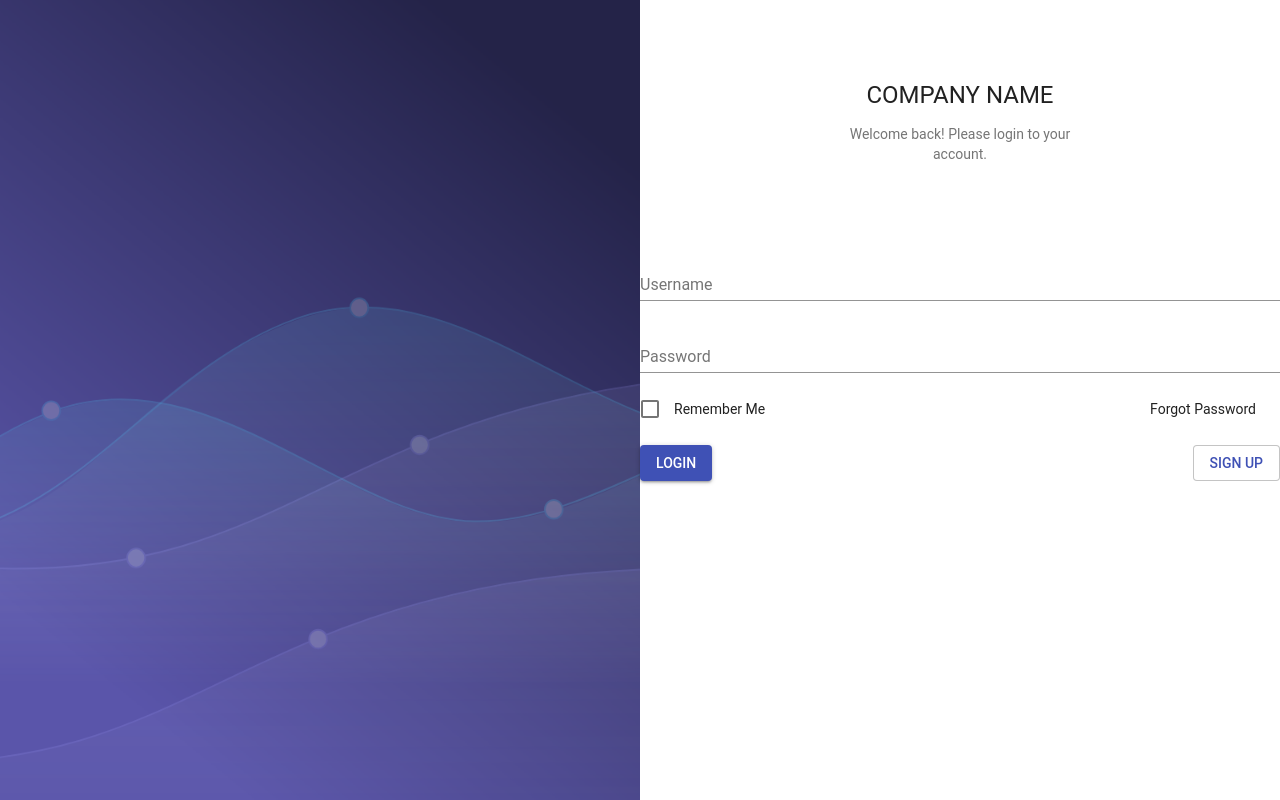
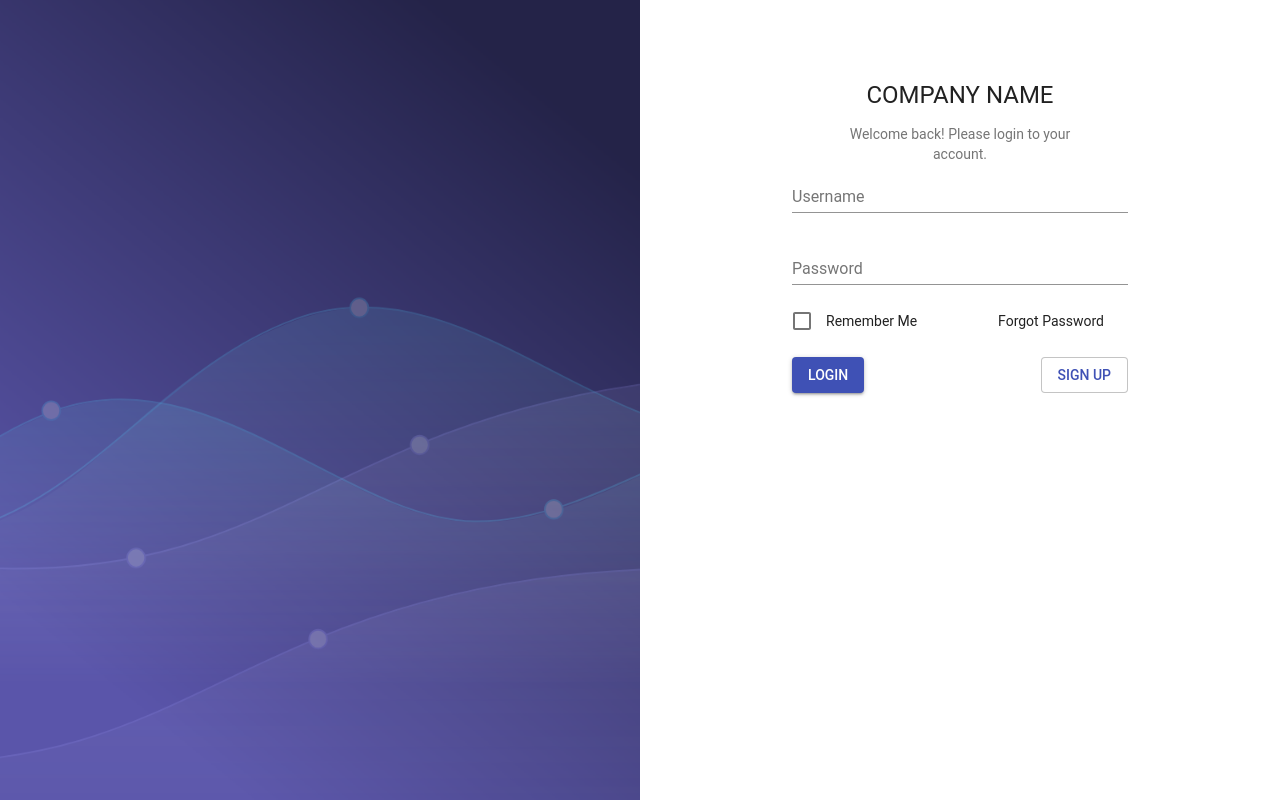
Before and after one commit to DaveDev813/whitelabel, a React (Create React App) app: page / in a window 1280 px wide. Built offline with nearby package versions, Linux system fonts and the light colour scheme.

Commit message:
Modified Formik

```diff
--- a/package.json
+++ b/package.json
@@ -20,7 +20,8 @@
     "react-router-dom": "^5.0.0",
     "react-scripts": "3.0.1",
     "styled-components": "^4.2.0",
-    "typescript": "3.4.5"
+    "typescript": "3.4.5",
+    "yup": "^0.27.0"
   },
   "scripts": {
     "start": "react-scripts start",
--- a/src/screens/SignInScreen.tsx
+++ b/src/screens/SignInScreen.tsx
@@ -1,6 +1,7 @@
 import React from "react";
 import { RouteComponentProps, withRouter } from "react-router";
-import { FormikProps, withFormik, FormikErrors } from "formik";
+import { Formik, FormikProps, withFormik, FormikErrors, FormikActions, Field } from "formik";
+import * as Yup from "yup";
 import LaunchContainer from "../containers/LaunchContainer";
 import LaunchTitle from "../components/LaunchTitle";
 
@@ -42,14 +43,8 @@ interface FormValues {
   username: '',
   password: ''
 }
-
-interface FormProps {
-  username: string,
-  password: string
-}
-
 const originalFields = (props: any & FormikProps<FormValues>) => {
-  const { handleChange, handleSubmit, errors } = props;
+  const { handleChange, handleSubmit, errors, isSubmitting } = props;
 
   return (
   <form onSubmit={handleSubmit}>
@@ -120,7 +115,7 @@ const originalFields = (props: any & FormikProps<FormValues>) => {
           type="submit"
           variant="contained"
           color="primary"
-          // disabled={isSubmitting}
+          disabled={isSubmitting}
         >
           Login
         </Button>
@@ -176,6 +171,21 @@ const MyForm = withFormik({
   }
 })(originalFields)
 
+const LoginSchema = Yup.object().shape({
+  username: Yup.string()
+    .min(2, 'Username too short.')
+    .max(20, 'Username too long.')
+    .required('Username required'),
+  password: Yup.string()
+    .required('Password required.')
+});
+
+const defaultValues = {
+  username: '',
+  password: ''
+}
+
+
 const SignInScreen: React.FC<{ classes: any } & RouteComponentProps> = ({
   classes,
   history
@@ -184,9 +194,127 @@ const SignInScreen: React.FC<{ classes: any } & RouteComponentProps> = ({
     <LaunchContainer>
         <div className={classes.paper}>
           <LaunchTitle subtitle="Welcome back! Please login to your account." />
+
+          {/* Forms */}
+          <Formik
+            initialValues={defaultValues}
+
+            {...history}
+
+            validationSchema={LoginSchema}
+
+            onSubmit={
+              (values: FormValues, actions: FormikActions<FormValues>) => {
+                console.log(values, actions)
+              actions.setSubmitting(false); // don't reload page
+              }
+            }
+
+            render={
+              ({
+                values,
+                errors,
+                status,
+                touched,
+                handleBlur,
+                handleChange,
+                handleSubmit,
+                isSubmitting
+              }) => (
+                <form onSubmit={handleSubmit}>
+                  <Grid container spacing={24}>
+                    <Grid item xs={12} sm={12}>
+                      <TextField
+                        // required
+                        id="username"
+                        name="username"
+                        label="Username"
+                        fullWidth
+                        autoComplete="username"
+                      />
+                      {errors.username ? <div style={{color: 'red'}}>{errors.username}</div> : null}
+                    </Grid>
+                    <Grid item xs={12} sm={12}>
+                      <TextField
+                        // required
+                        id="password"
+                        name="password"
+                        label="Password"
+                        type="password"
+                        fullWidth
+                        autoComplete="password"
+                      />
+                      {errors.password ? <div>{errors.password}</div> : null}
+                    </Grid>
+                  </Grid>
+
+                  <Grid
+                    container
+                    item
+                    xs={12}
+                    direction="row"
+                    justify="space-between"
+                    alignItems="center"
+                    spacing={24}
+                  >
+                    <Grid item>
+                      <FormControlLabel
+                        control={
+                          <Checkbox color="primary" name="saveAddress" value="yes" />
+                        }
+                        label="Remember Me"
+                      />
+                    </Grid>
+                    <Grid item>
+                      <Typography
+                        style={{ cursor: "pointer" }}
+                        onClick={() => history.push(`/forgot-password`)}
+                      >
+                        Forgot Password
+                      </Typography>
+                    </Grid>
+                  </Grid>
+
+                  <Grid
+                    container
+                    direction="row"
+                    justify="space-between"
+                    alignItems="baseline"
+                    spacing={24}
+                  >
+                    <Grid item>
+                      <Button
+                        type="submit"
+                        variant="contained"
+                        color="primary"
+                        disabled={isSubmitting}
+                      >
+                        Login
+                      </Button>
+                    </Grid>
+                    <Grid item>
+                      <Button
+                        type="button"
+                        variant="outlined"
+                        color="default"
+                        style={{
+                          color: "#3F51B5",
+                          backgroundColor: "#FFFFFF",
+                          outlineColor: "#3F51B5"
+                        }}
+                        onClick={() => history.push(`/signup`)}
+                      >
+                        Sign up
+                      </Button>
+                    </Grid>
+                  </Grid>
+                  <Grid />
+                </form>
+              )
+            }
+          />
         </div>
 
-        <MyForm {...classes} />
     </LaunchContainer>
   );
 };
--- a/src/screens/SignupScreen.tsx
+++ b/src/screens/SignupScreen.tsx
@@ -8,6 +8,7 @@ import { Theme, createStyles } from "@material-ui/core";
 import Grid from "@material-ui/core/Grid";
 import TextField from "@material-ui/core/TextField";
 import { RouteComponentProps, withRouter } from "react-router";
+import { Formik } from "formik";
 import LaunchContainer from "../containers/LaunchContainer";
 import LaunchTitle from "../components/LaunchTitle";
 
@@ -46,6 +47,15 @@ const styles = (theme: Theme) =>
     }
   });
 
+const defaultValues = {
+  firstName: '',
+  lastName: '',
+  username: '',
+  email: '',
+  password: '',
+  confirmpassword: ''
+}
+
 const SignupScreen: React.FC<{ classes: any } & RouteComponentProps> = ({
   classes,
   history
@@ -54,6 +64,18 @@ const SignupScreen: React.FC<{ classes: any } & RouteComponentProps> = ({
     <LaunchContainer>
       <div className={classes.paper}>
         <LaunchTitle subtitle="Please complete to create your account" />
+
+        <Formik
+
+          initialValues={defaultValues}
+
+          onSubmit={
+            (values, actions) => {
+
+            }
+          }
+        />
+
         <form className={classes.form}>
           <Grid container spacing={24}>
             <Grid item xs={12} sm={6}>
```
